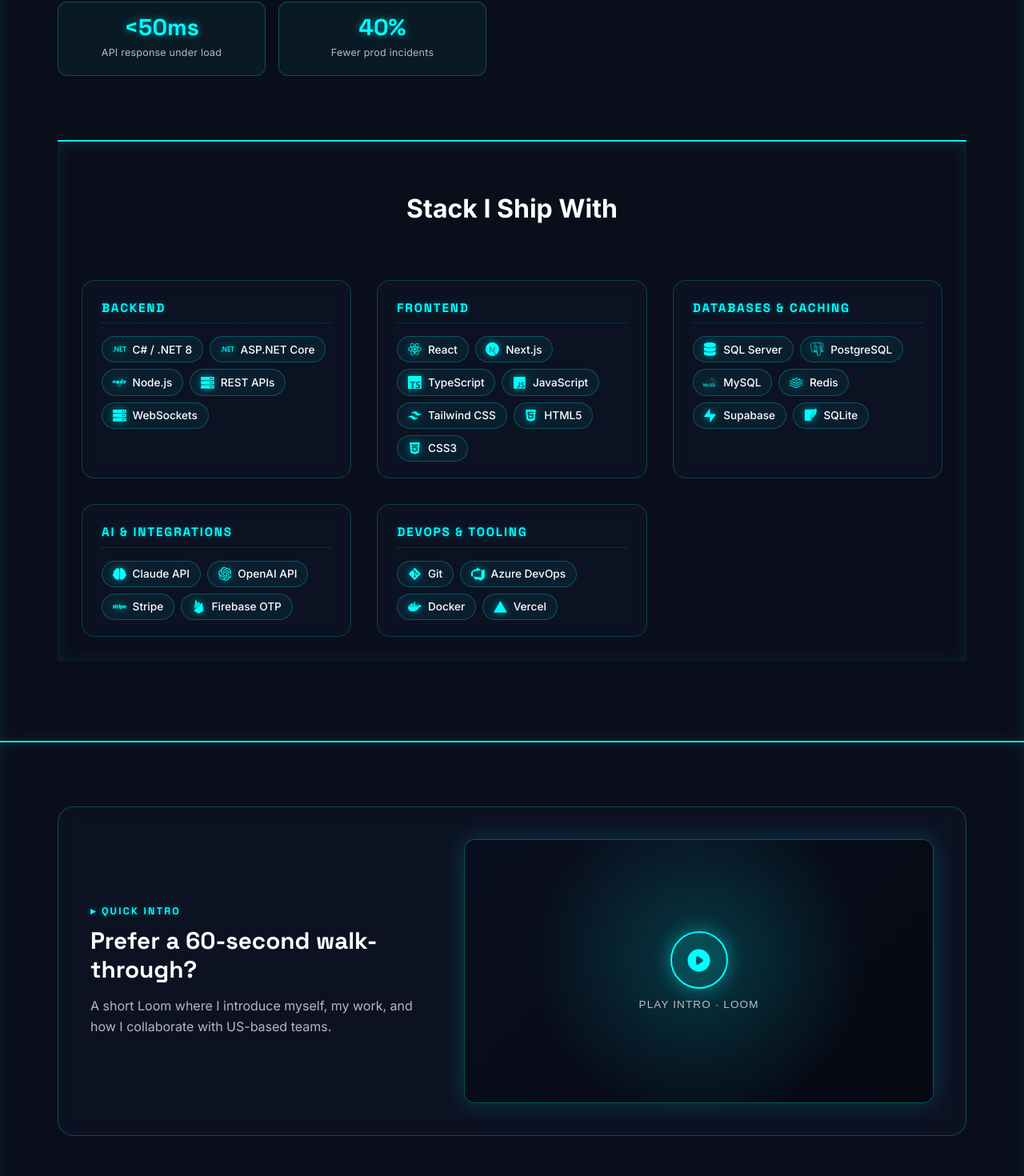
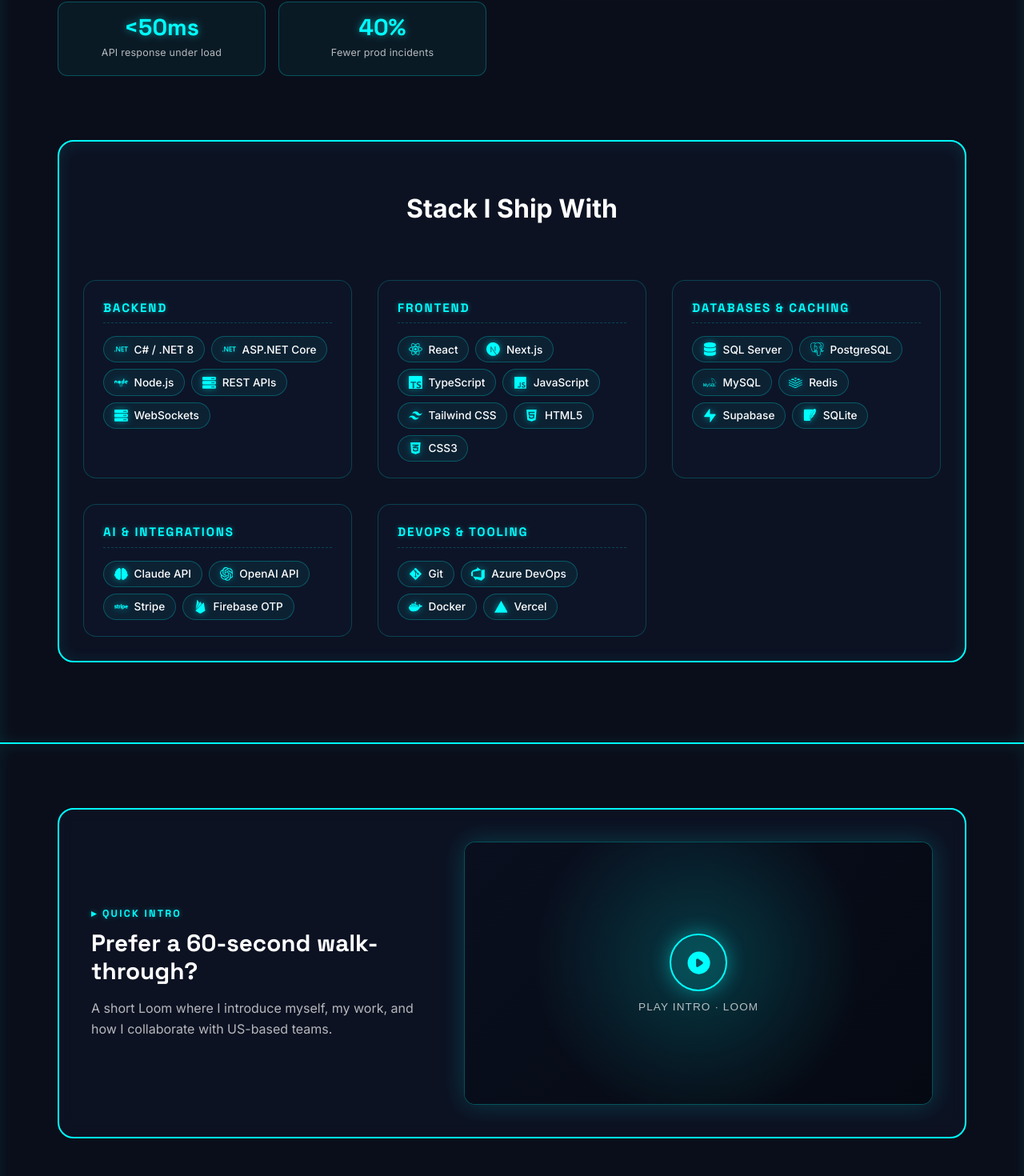
Before and after one commit to M-Huzaifa-Awan/Portfolio, a React (Create React App) app: page / in a window 1280 px wide. Shown: the part 1669-3139 px from the top of the page at 80% size. Built offline with nearby package versions, Linux system fonts and the light colour scheme; no server answers; the HTML template or start-up script is replaced by a standard one.

Commit message:
Css Updates

```diff
--- a/src/components/About.css
+++ b/src/components/About.css
@@ -1,5 +1,5 @@
 .about {
-  background: var(--bg-dark);
+
   position: relative;
   border-top: 2px solid var(--neon-cyan);
   box-shadow: inset 0 2px 20px rgba(0, 255, 255, 0.1);
@@ -123,10 +123,13 @@
 }
 
 .technologies-section {
+  background: rgba(15, 23, 42, 0.55);
+  backdrop-filter: blur(10px);
   margin-top: 5rem;
   padding-top: 4rem;
-  border-top: 2px solid var(--neon-cyan);
+  border: 2px solid var(--neon-cyan);
   box-shadow: inset 0 2px 20px rgba(0, 255, 255, 0.1);
+  border-radius: 20px;
 }
 
 .tech-title {
--- a/src/components/Hero.js
+++ b/src/components/Hero.js
@@ -119,7 +119,7 @@
               Download CV
             </motion.a>
             <motion.a
-              href="https://www.loom.com/share/491ea3048e4b4bdba169a1b62529061c"
+              href="https://www.youtube.com/watch?v=0eMOzNhqzvY"
               target="_blank"
               rel="noopener noreferrer"
               className="btn btn-secondary"
--- a/src/components/IntroVideo.css
+++ b/src/components/IntroVideo.css
@@ -11,7 +11,7 @@
   gap: 3rem;
   align-items: center;
   background: rgba(15, 23, 42, 0.55);
-  border: 1px solid rgba(0, 255, 255, 0.25);
+  border: 2px solid var(--neon-cyan);
   border-radius: 20px;
   padding: 2.5rem;
   backdrop-filter: blur(10px);
--- a/src/components/Projects.css
+++ b/src/components/Projects.css
@@ -1,5 +1,4 @@
 .projects {
-  background: var(--bg-secondary);
   position: relative;
   border-top: 2px solid var(--neon-cyan);
   box-shadow: inset 0 2px 20px rgba(0, 255, 255, 0.1);
```
